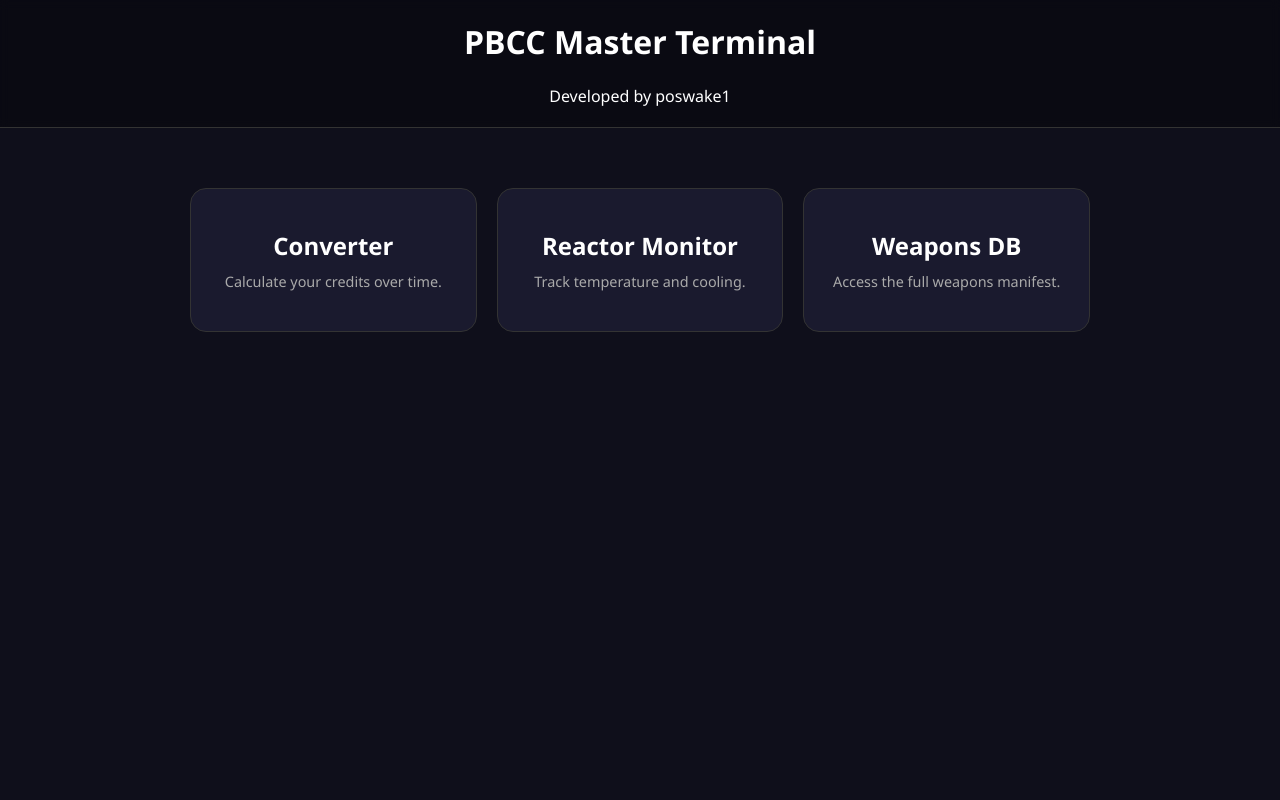
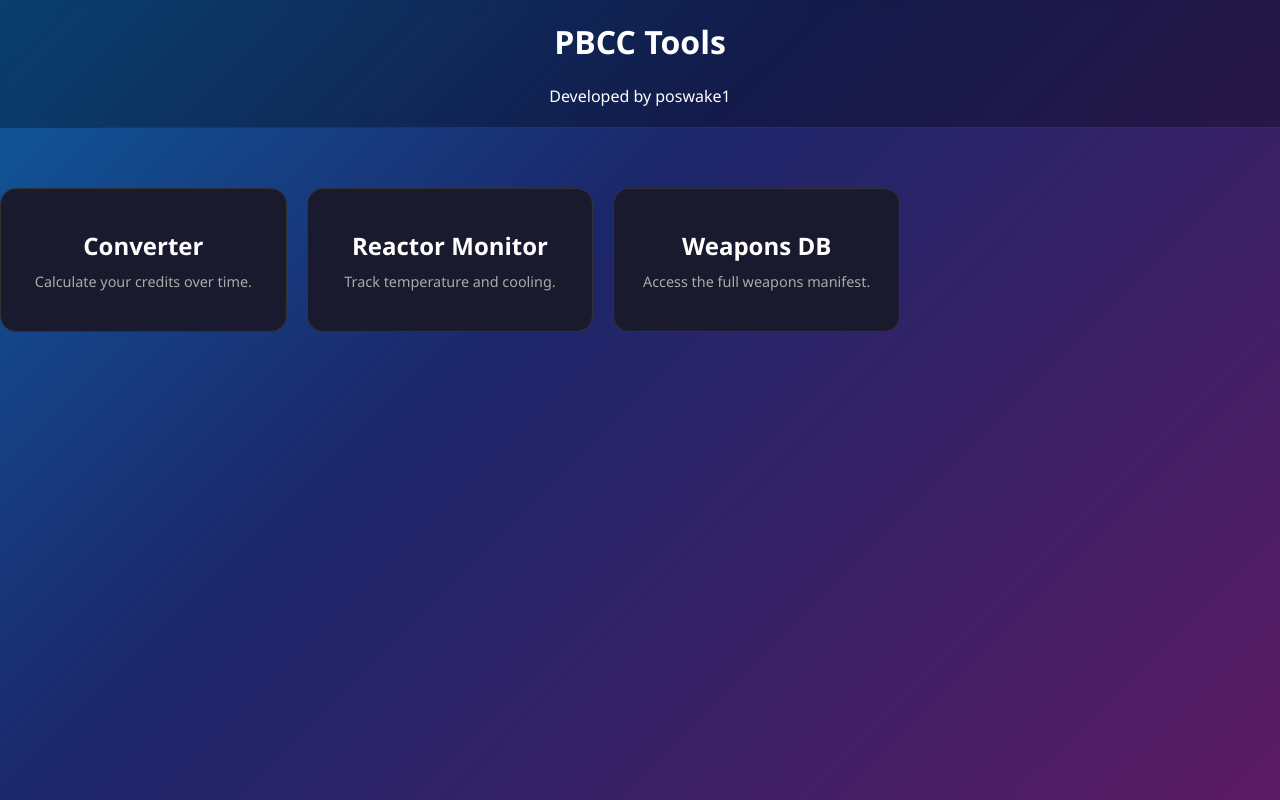
Before and after one commit to poswake1/pinewoodcalc, a plain HTML site: page index.html in a window 1280 px wide. Drawn offline with Linux system fonts and the light colour scheme.

Commit message:
Refactor index.html styles and update header title
Updated styles for body and header, including a gradient background.

```diff
--- a/index.html
+++ b/index.html
@@ -5,17 +5,22 @@
     <meta name="viewport" content="width=device-width, initial-scale=1.0">
     <title>PBCC Tools Hub</title>
     <style>
-        * { box-sizing: border-box; margin: 0; padding: 0; }
+        /* Modern Reset & Font Configuration */
+        * {
+            box-sizing: border-box;
+            margin: 0;
+            padding: 0;
+        }
         body {
-            font-family: 'Segoe UI', sans-serif;
-            background: #0f0f1b;
-            color: #fff;
+            font-family: 'Segoe UI', Tahoma, Geneva, Verdana, sans-serif;
+            color: #ffffff;
             min-height: 100vh;
             display: flex;
             flex-direction: column;
-            align-items: center;
+            overflow-x: hidden;
+            background: linear-gradient(135deg, #0e5c9e 0%, #1c266a 40%, #5c1b63 100%);
+            background-attachment: fixed;
         }
-
         header {
             width: 100%;
             padding: 20px 40px;
@@ -58,7 +63,7 @@
 <body>
 
     <header>
-        <h1>PBCC Master Terminal</h1>
+        <h1>PBCC Tools</h1>
         <br>
         <p>Developed by poswake1</p>
     </header>
```
